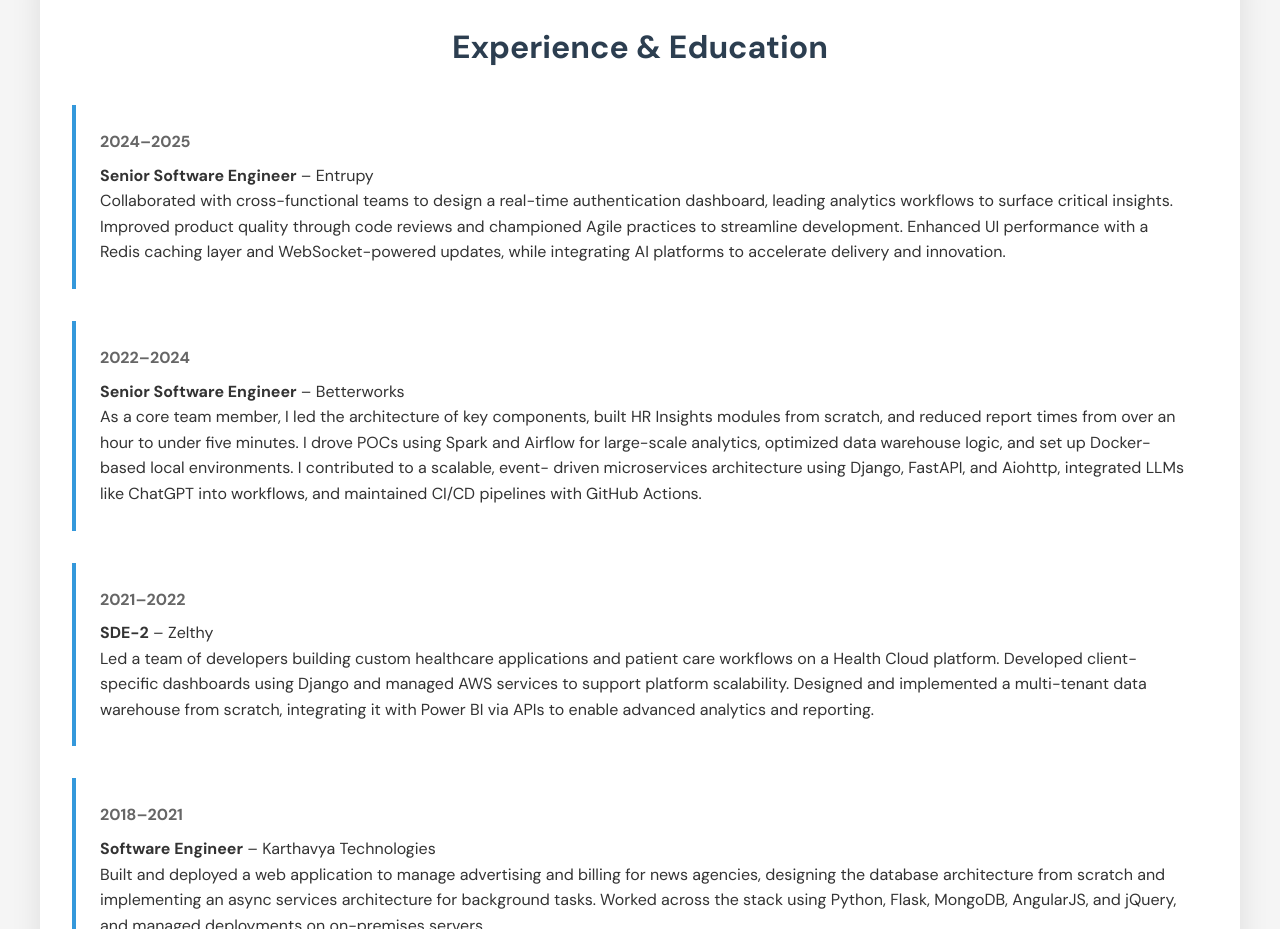
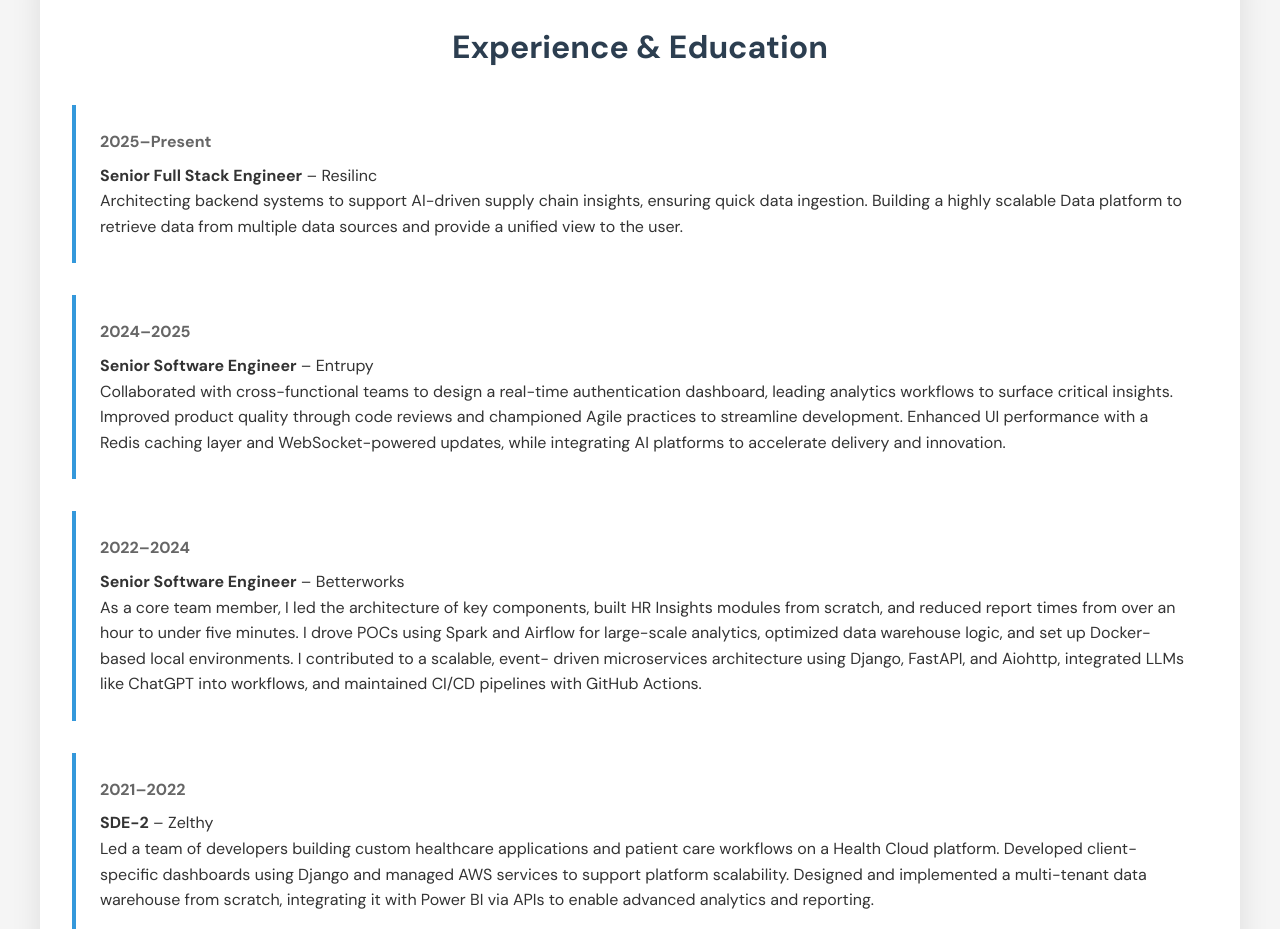
Before and after one commit to sanidhyarajawat/sanidhyarajawat.github.io, a plain HTML site: page index.html in a window 1280 px wide. Shown: the part 1240-2169 px from the top of the page. Drawn offline with Linux system fonts and the light colour scheme.

Commit message:
Added Resilinc experience

```diff
--- a/index.html
+++ b/index.html
@@ -461,6 +461,16 @@
   <section>
     <h2>Experience & Education</h2>
     <div class="experience-item">
+      <div class="experience-date">2025–Present</div>
+      <div><strong>Senior Full Stack Engineer</strong> – Resilinc</div>
+      <div>
+        Architecting backend systems to support AI-driven supply chain insights,
+        ensuring quick data ingestion. Building a highly scalable Data platform
+        to retrieve data from multiple data sources and
+        provide a unified view to the user.
+      </div>
+    </div>
+    <div class="experience-item">
       <div class="experience-date">2024–2025</div>
       <div><strong>Senior Software Engineer</strong> – Entrupy</div>
       <div>
```
